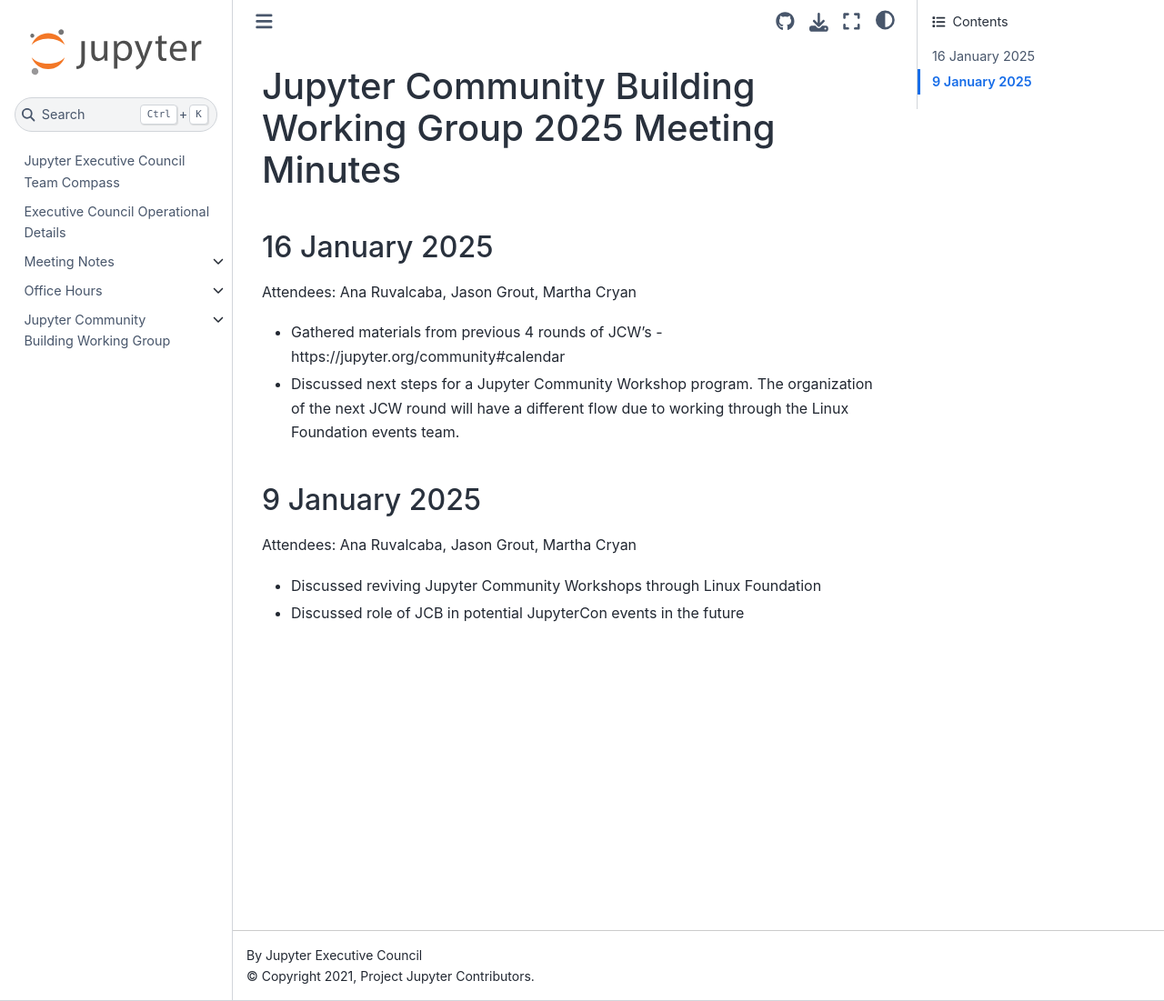
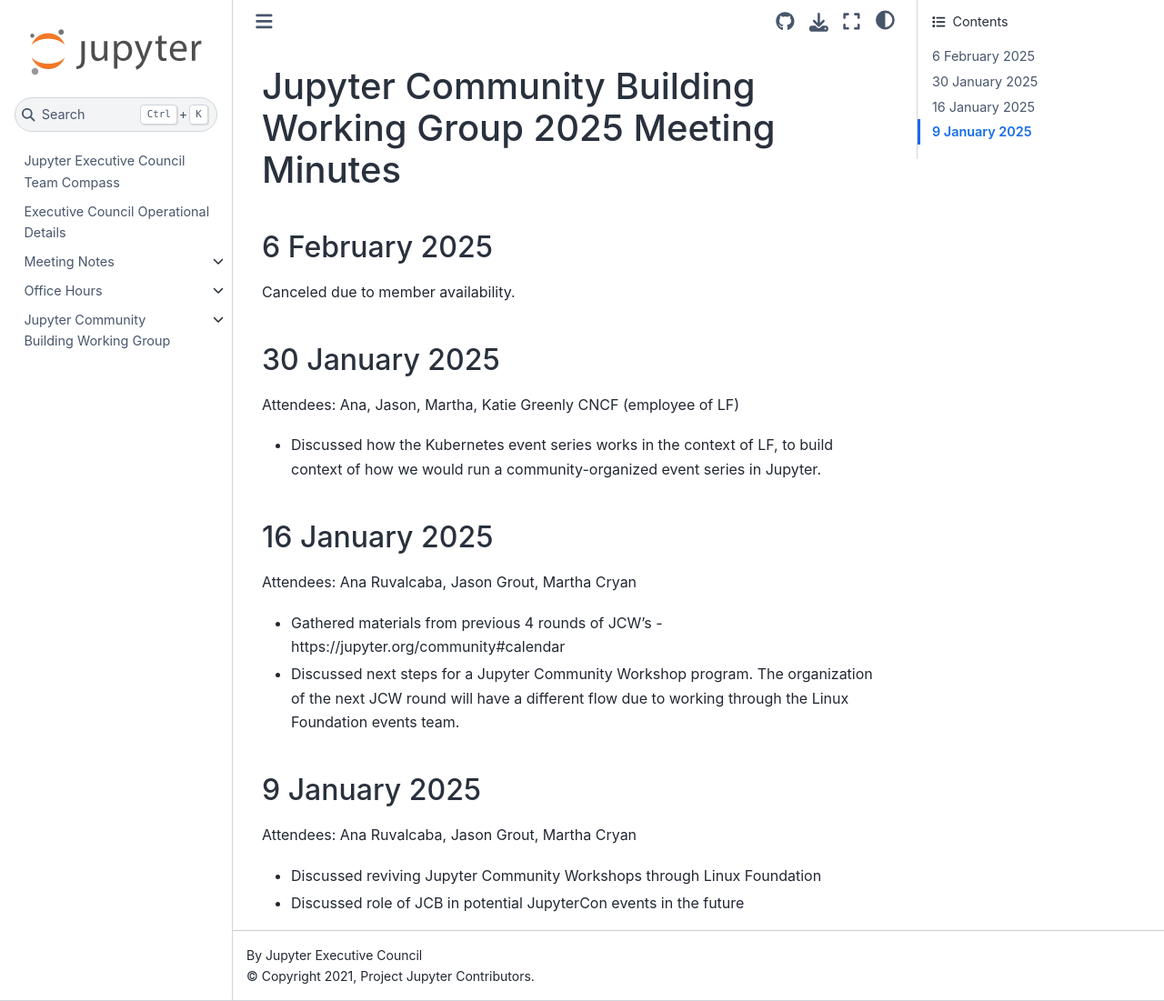
Before and after one commit to jupyter-governance/ec-team-compass, a Sphinx documentation site: the page built from docs/reports/communitybuilding/minutes_2025.md, in a window 1280 px wide and 1101 px high. Shown: the whole window at 91% size. Built offline with Sphinx 7.4.7 and the Sphinx Book theme 1.1.4, drawn with Linux system fonts in a browser that asks for light colours.

Commit message:
Update JCB minutes

```diff
--- a/docs/reports/communitybuilding/minutes_2025.md
+++ b/docs/reports/communitybuilding/minutes_2025.md
@@ -1,4 +1,11 @@
 # Jupyter Community Building Working Group 2025 Meeting Minutes
+
+## 6 February 2025
+Canceled due to member availability.
+
+## 30 January 2025
+Attendees: Ana, Jason, Martha, Katie Greenly CNCF (employee of LF)
+* Discussed how the Kubernetes event series works in the context of LF, to build context of how we would run a community-organized event series in Jupyter.
 
 ## 16 January 2025
 Attendees: Ana Ruvalcaba, Jason Grout, Martha Cryan
```
